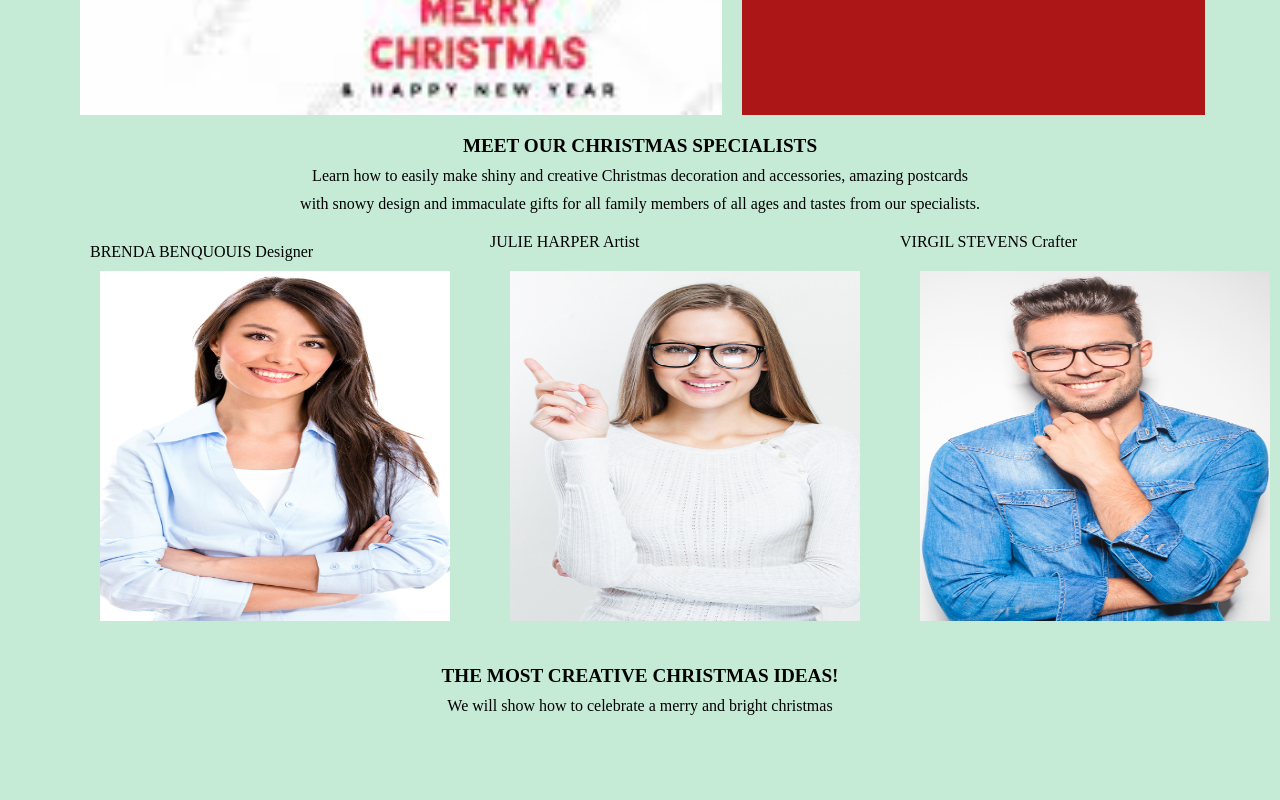
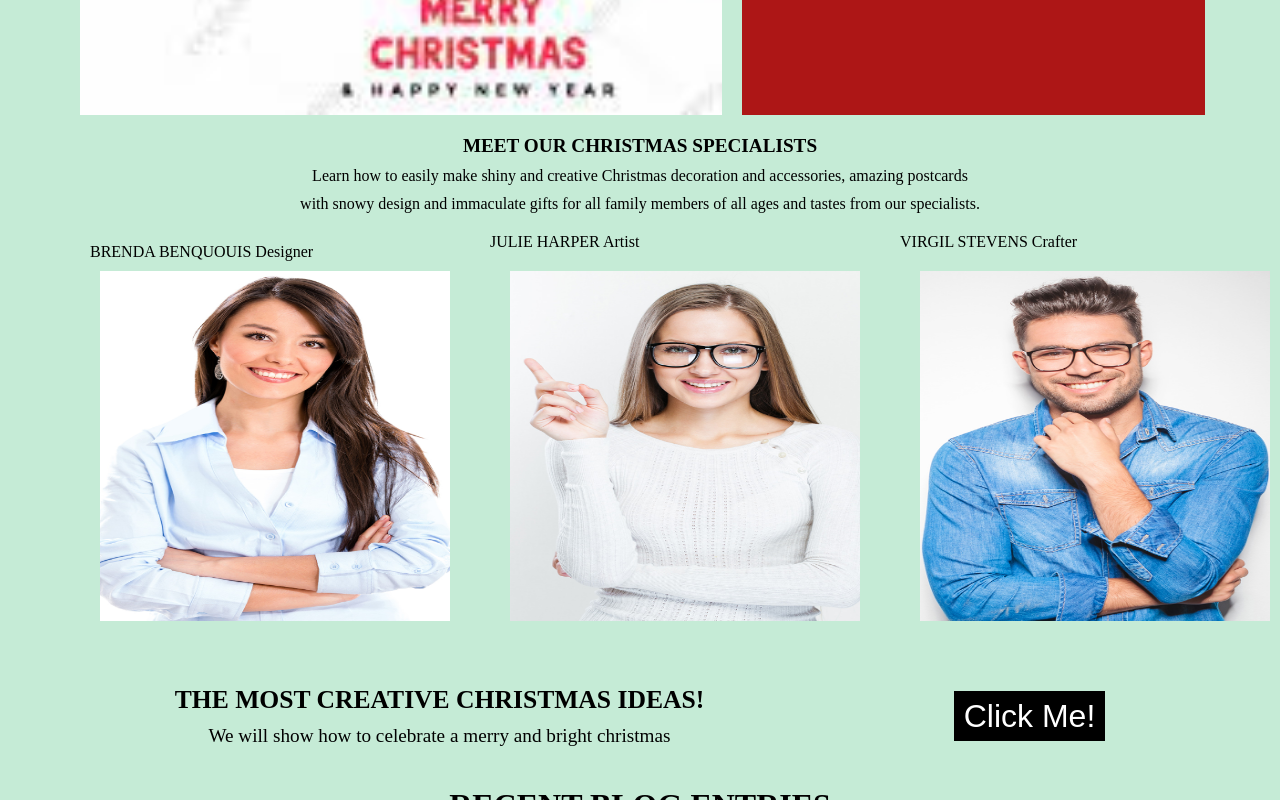
Before and after one commit to Falcaoweb/aula-informatize, a plain HTML site: page index.html in a window 1280 px wide. Shown: the part 2000-2800 px from the top of the page. Before the commit the page ends 2755 px from the top, so only its background shows below. Drawn offline with Linux system fonts and the light colour scheme.

Commit message:
aula html

```diff
--- a/css/stylo.css
+++ b/css/stylo.css
@@ -63,7 +63,6 @@
     border-radius: 14px;
 }
 
-
 #conteudo {
     background-color: var(--cor0);
     display: flex;
@@ -71,18 +70,18 @@
     border-radius: 14px;
 }
 
-#conteudo h1 {
+h1 {
     text-align: center;
     font-size: 1.2rem;
 }
 
-#conteudo .titulo {
+.titulo {
     text-align: center;
     font-size: 3rem;
     color: var(--cor9);
 }
 
-#conteudo p {
+p {
     text-align: center;
 }
 
@@ -159,8 +158,8 @@ hr {
     margin: auto;
     color: white;
     background-color: var(--cor9);
+}
 
-}
 .cont-site .site-tres .comentario h3 {
     text-align: center;
     font-size: 3rem;
@@ -168,6 +167,7 @@ hr {
     font-size: 1.5rem;
     background-color: var(--cor9);
 }
+
 .cont-site .site-tres .comentario p {
     text-align: center;
     font-size: 3rem;
@@ -175,9 +175,8 @@ hr {
     font-size: 1.0rem;
     text-align: justify;
     background-color: var(--cor9);
+}
 
-
-}
 .cont-site .site-quatro {
     background-color: var(--cor0);
     display: flex;
@@ -189,6 +188,62 @@ hr {
     height: 350px;
     justify-content: center;
 }
-.cont-site .art{
+
+.cont-site .art {
     background-color: #2fa866;
 }
+
+.barra-pequena {
+    display: flex;
+    flex-direction: row;
+    align-items: center;
+    justify-content: space-around;
+}
+
+.barra-pequena .titulo {
+    max-width: 70%;
+    background-color: #c5ebd6;
+}
+
+.barra-pequena>.titulo>h1 {
+    font-size: 1.6rem;
+    color: black;
+}
+
+.barra-pequena>.titulo>p {
+    font-size: 1.2rem;
+    color: black;
+}
+
+.barra-pequena>.botao {
+    background-color: #c5ebd6;
+    font-size: 3rem;
+}
+
+.barra-pequena>.botao button {
+    font-size: 2rem;
+    color: white;
+    background-color: black;
+    height: 50px;
+    padding: 5px 10px;
+    border: 0;
+}
+
+/* #region parte recente do block */
+.recente-blog {
+    color: brown;
+    display: flex;
+    flex-direction: column;
+}
+
+.recente-blog>h1 {
+    color: black;
+    text-align: center;
+    font-size: 2rem;
+}
+
+.recente-blog>.blog {
+    display: flex;
+    flex-direction: row;
+}
+/* #endregion */
--- a/index.html
+++ b/index.html
@@ -142,17 +142,30 @@
                     </section>
                 </div>
             </div>
-            <div class="cont-site">
-                <div></div>
-                <h1>THE MOST CREATIVE CHRISTMAS IDEAS!</h1>
+            <div class="cont-saite barra-pequena">
+                <div class="titulo">
+                    <h1>THE MOST CREATIVE CHRISTMAS IDEAS!</h1>
 
-                <p> We will show how to celebrate a merry and bright christmas</p>
+                    <p> We will show how to celebrate a merry and bright christmas</p>
+                </div>
+                <div class="botao">
+                    <button type="button">Click Me!</button>
+                </div>
+            </div>
+            <div class="recente-blog">
 
+                    <h1>RECENT BLOG ENTRIES</h1>
 
-
-
-
+                <div class="blog">
+                <article >
+                    <img src="foto/merry.jpg" alt="">
+                </article>
+                <article>
+                    <img src="foto/merry.jpg" alt="">
+                </article>
             </div>
+            </div>
+        </div>
     </main>
 </body>
 
```
Lines whose indentation alone changed are shown as unchanged.
